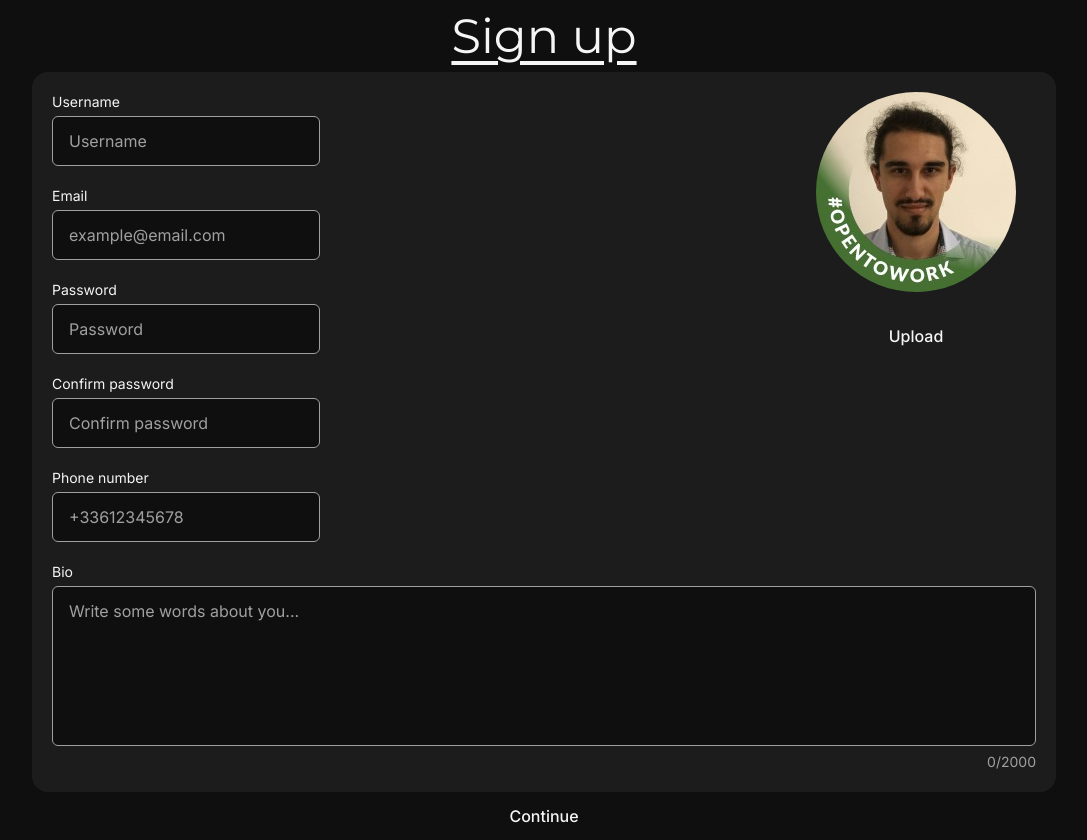
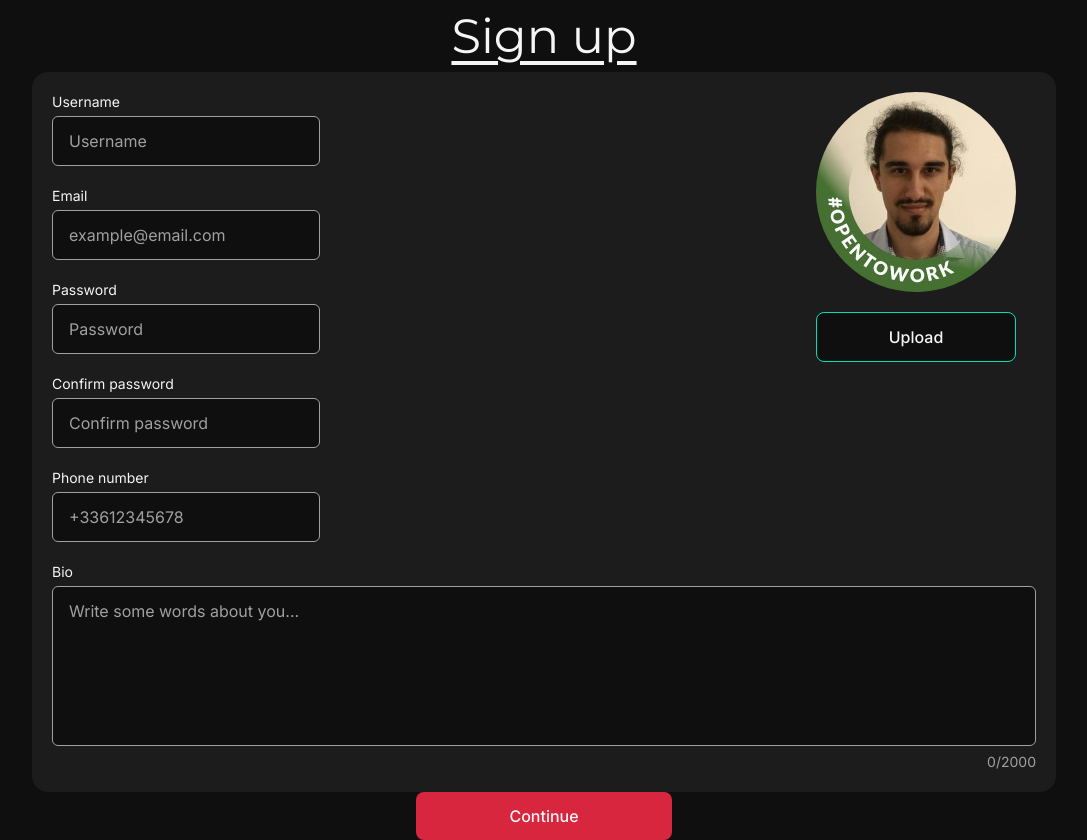
Before and after one commit to gregoirelebas/FightConnect-frontend, a Next.js app: page /signup in a window 1280 px wide. Shown: the whole page, without its empty margins (96-1183 px from the left). Built offline with nearby package versions, Linux system fonts and the light colour scheme.

Commit message:
Modified sign up page to use the button ternary variant.

```diff
--- a/app/signup/page.tsx
+++ b/app/signup/page.tsx
@@ -4,7 +4,7 @@ import { useState } from 'react';
 import Input from '../...components/Input';
 import TextArea from '../...components/TextArea';
 import Image from 'next/image';
-import Button from '../...components/Button';
+import Button, { ButtonVariant } from '../...components/Button';
 
 import profile from '../../public/profile.jpg';
 
@@ -70,7 +70,10 @@ export default function SignupPage() {
               height={200}
               className="rounded-full"
             />
-            <Button className="w-full" onClick={uploadProfilePicture}>
+            <Button
+              variant={ButtonVariant.Ternary}
+              className="w-full"
+              onClick={uploadProfilePicture}>
               Upload
             </Button>
           </div>
@@ -85,7 +88,7 @@ export default function SignupPage() {
           />
         </div>
       </form>
-      <Button className="w-3xs" onClick={loadNextPage}>
+      <Button variant={ButtonVariant.Primary} className="w-3xs" onClick={loadNextPage}>
         Continue
       </Button>
     </div>
```
